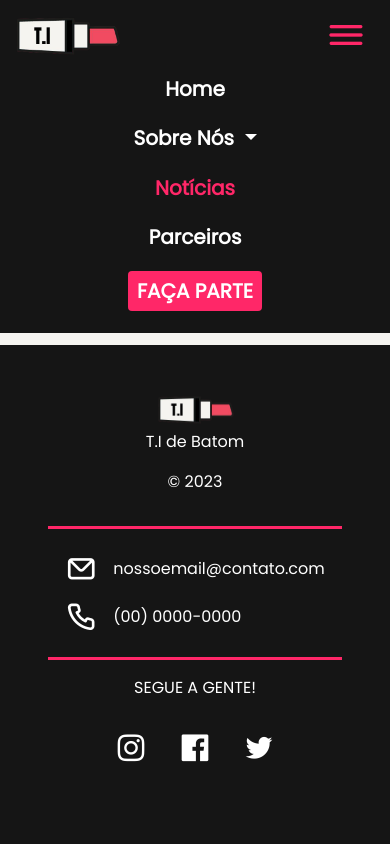
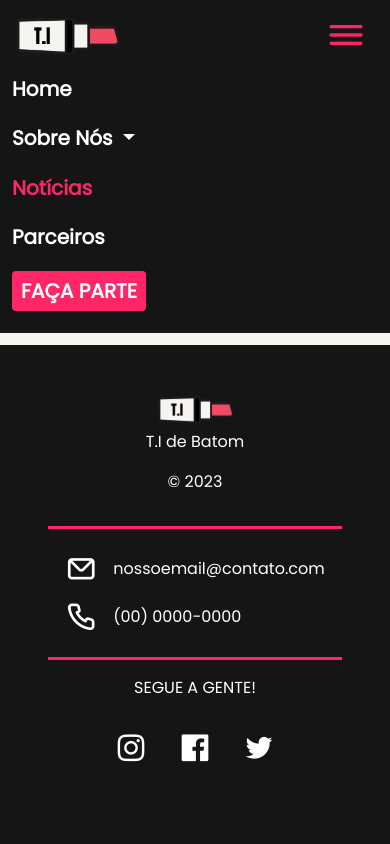
Before and after one commit to YasminDTresso/TI-de-Batom, a PHP site: page /noticias.php in a window 390 px wide, after a click that opens the changed part. Run offline with PHP 8.4, Linux system fonts and the light colour scheme.

Commit message:
Arrumando alinhamento nav

```diff
--- a/css/style.css
+++ b/css/style.css
@@ -103,6 +103,10 @@ main{
     justify-content: unset;
 }
 
+.my-nav .navbar-nav{
+    align-items: center;
+}
+
 
 /*
 =======Footer=======
@@ -140,7 +144,7 @@ footer .have-border {
     padding-left: 0.3rem;
 }
 
-/*Samll screen*/
+/*Small screen*/
 @media (max-width: 768px) {
 
     /*
@@ -156,6 +160,10 @@ footer .have-border {
     .my-nav .navbar-brand,
     .my-nav button {
         margin-bottom: 0.2rem;
+    }
+
+    .my-nav .navbar-nav{
+        align-items: normal;
     }
 
 
--- a/nav.html
+++ b/nav.html
@@ -1,6 +1,6 @@
 <nav class="navbar fixed-top my-nav navbar-expand-md">
     <div class="container" id="container-nav">
-      <a href="" class="navbar-brand"
+      <a href="index.php" class="navbar-brand"
         ><img src="assets/logo.png" alt="logo-ti-batom" style="height: 45px"
       /></a>
 
@@ -24,9 +24,9 @@
         class="collapse navbar-collapse justify-content-around flex-grow-0"
         id="navbarSupportedContent"
       >
-        <ul class="navbar-nav fs-5 align-items-center">
+        <ul class="navbar-nav fs-5">
           <li class="nav-item">
-            <a class="nav-link" aria-current="page" href="index.php" id="nav-home">Home</a>
+            <a class="nav-link" href="index.php" id="nav-home">Home</a>
           </li>
 
           <li class="nav-item dropdown">
```
Also changed, not shown: index.php (+12 -2 lines).
